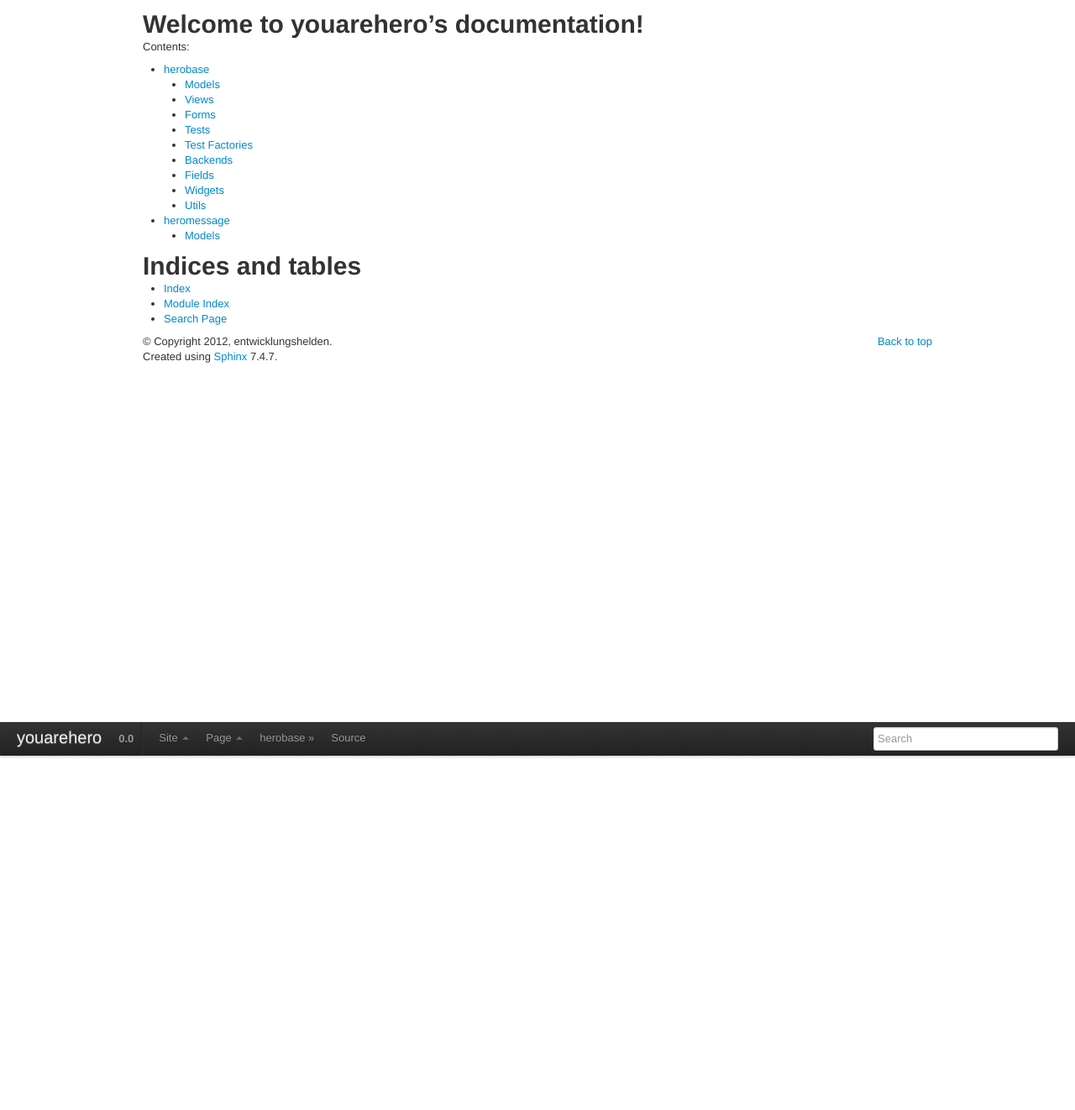
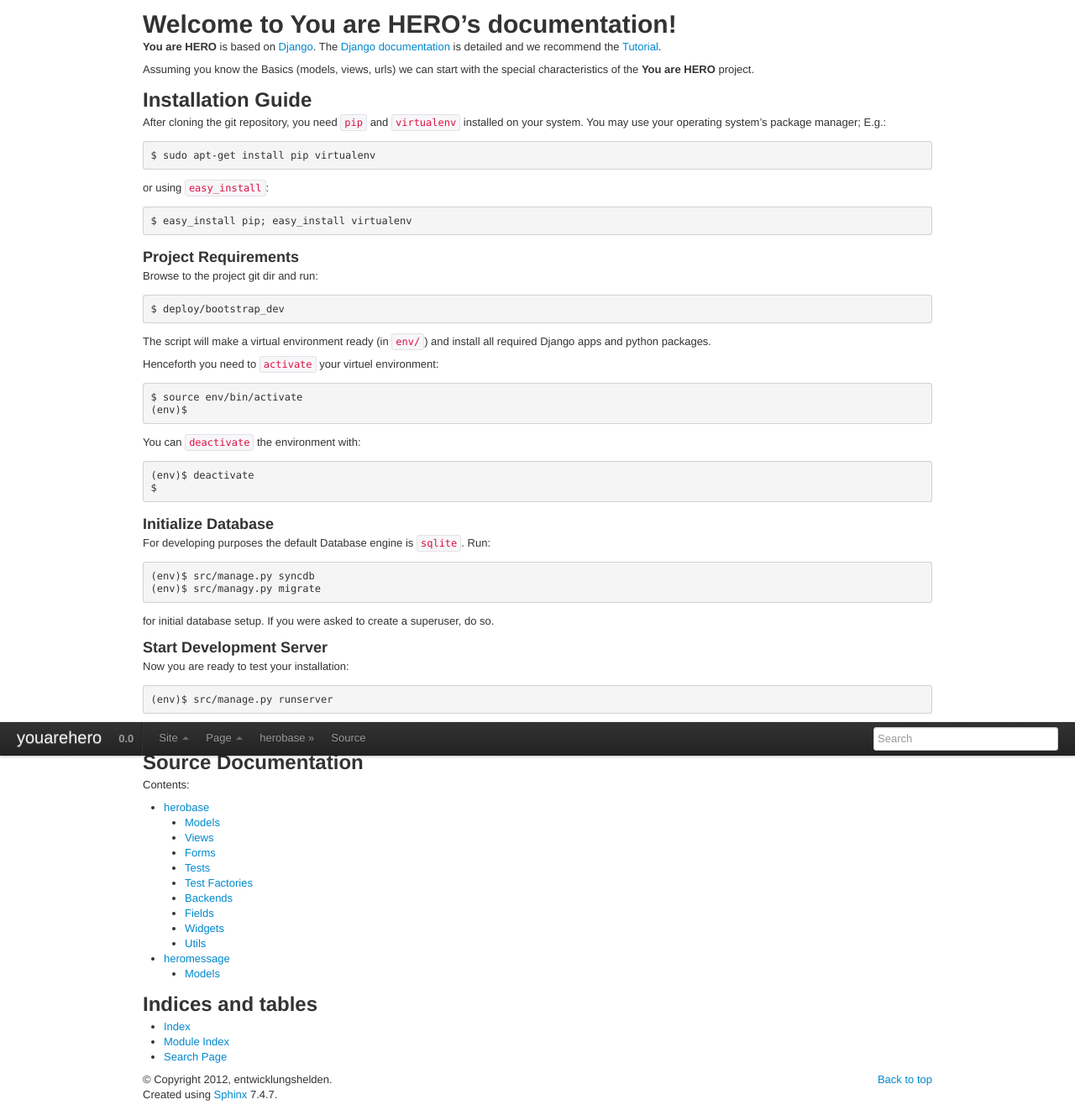
Before and after one commit to youarehero/youarehero, a Sphinx documentation site: the page built from docs/index.rst, in a window 1280 px wide. Shown: the whole page at 84% size. Built offline with Sphinx 7.4.7, drawn with Linux system fonts in a browser that asks for light colours; before the commit the page ends 900 px from its top, so only the background shows below that.

Commit message:
installation guide part1

```diff
--- a/docs/index.rst
+++ b/docs/index.rst
@@ -3,8 +3,70 @@
    You can adapt this file completely to your liking, but it should at least
    contain the root `toctree` directive.
 
-Welcome to youarehero's documentation!
-===========================================
+========================================
+Welcome to You are HERO's documentation!
+========================================
+
+**You are HERO** is based on `Django <https://www.djangoproject.com/>`_.
+The `Django documentation <https://docs.djangoproject.com/>`_ is detailed
+and we recommend the `Tutorial <https://docs.djangoproject.com/en/1.4/intro/tutorial01/>`_.
+
+Assuming you know the Basics (models, views, urls) we can start with the special characteristics
+of the **You are HERO** project.
+
+Installation Guide
+==================
+
+After cloning the git repository, you need ``pip`` and ``virtualenv`` installed on your system.
+You may use your operating system's package manager; E.g.::
+
+    $ sudo apt-get install pip virtualenv
+
+or using ``easy_install``::
+
+    $ easy_install pip; easy_install virtualenv
+
+Project Requirements
+--------------------
+
+Browse to the project git dir and run::
+
+    $ deploy/bootstrap_dev
+
+The script will make a virtual environment ready (in ``env/``) and install all required
+Django apps and python packages.
+
+Henceforth you need to ``activate`` your virtuel environment::
+
+    $ source env/bin/activate
+    (env)$
+
+You can ``deactivate`` the environment with::
+
+    (env)$ deactivate
+    $
+
+Initialize Database
+-------------------
+
+For developing purposes the default Database engine is ``sqlite``. Run::
+
+    (env)$ src/manage.py syncdb
+    (env)$ src/managy.py migrate
+
+for initial database setup. If you were asked to create a superuser, do so.
+
+Start Development Server
+------------------------
+
+Now you are ready to test your installation::
+
+    (env)$ src/manage.py runserver
+
+Try to visit `localhost on port 8000 <http://localhost:8000>`_.
+
+Source Documentation
+====================
 
 Contents:
 
```
Also changed, not shown: 1 other file.
